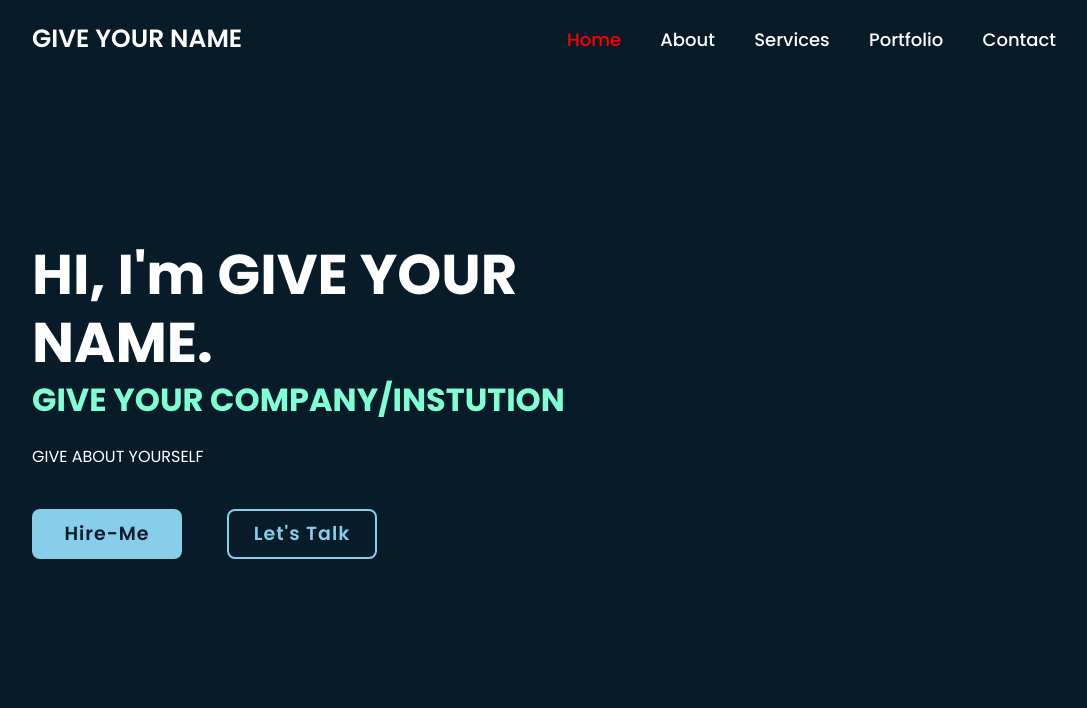
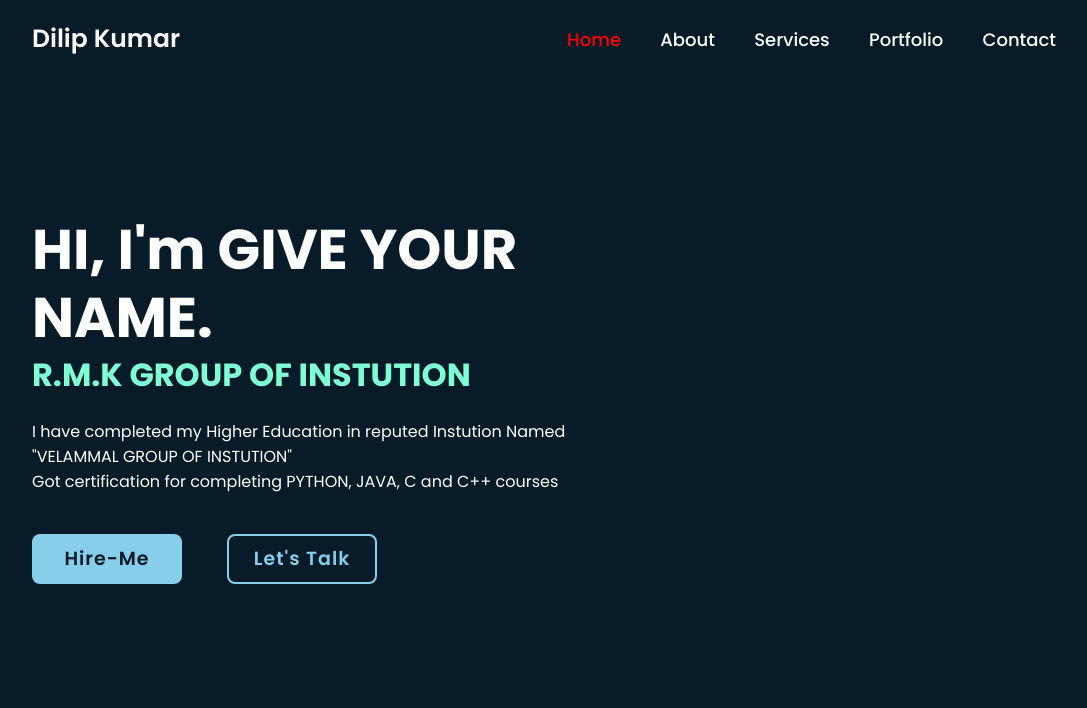
Before and after one commit to diliprx/PORTFOLIO-, a plain HTML site: page index.html in a window 1280 px wide. Shown: the top 708 px of the page, without its empty margins (96-1183 px from the left). Drawn offline with nearby package versions, Linux system fonts and the light colour scheme.

Commit message:
index.html

```diff
--- a/index.html
+++ b/index.html
@@ -3,14 +3,14 @@
 <head>
   <meta charset="UTF-8">
   <meta name="viewport" content="width=device-width, initial-scale=1.0">
-  <title>"GIVE YOUR TITLE"</title>
+  <title>Dilip Kumar</title>
 
   <link rel="stylesheet" href="style.css">
   <link href='https://unpkg.com/boxicons@2.1.4/css/boxicons.min.css' rel='stylesheet'>
 </head>
 <body>
    <header class="header">
-    <a href="#" class="logo">GIVE YOUR NAME</a>
+    <a href="#" class="logo">Dilip Kumar</a>
     <nav class="navbar">
       <a href="#" class="active">Home</a>
       <a href="#">About</a>
@@ -26,10 +26,10 @@
         HI, I'm GIVE YOUR NAME.
       </h1>
       <h3>
-        GIVE YOUR COMPANY/INSTUTION
+        R.M.K GROUP OF INSTUTION
       </h3>
       <P>
-        GIVE ABOUT YOURSELF
+        I have completed my Higher Education in reputed Instution Named "VELAMMAL GROUP OF INSTUTION" <br> Got certification for completing PYTHON, JAVA, C and C++ courses
       </P>
       <div class="btn-box">
         <a href="#"> Hire-Me</a>
```
